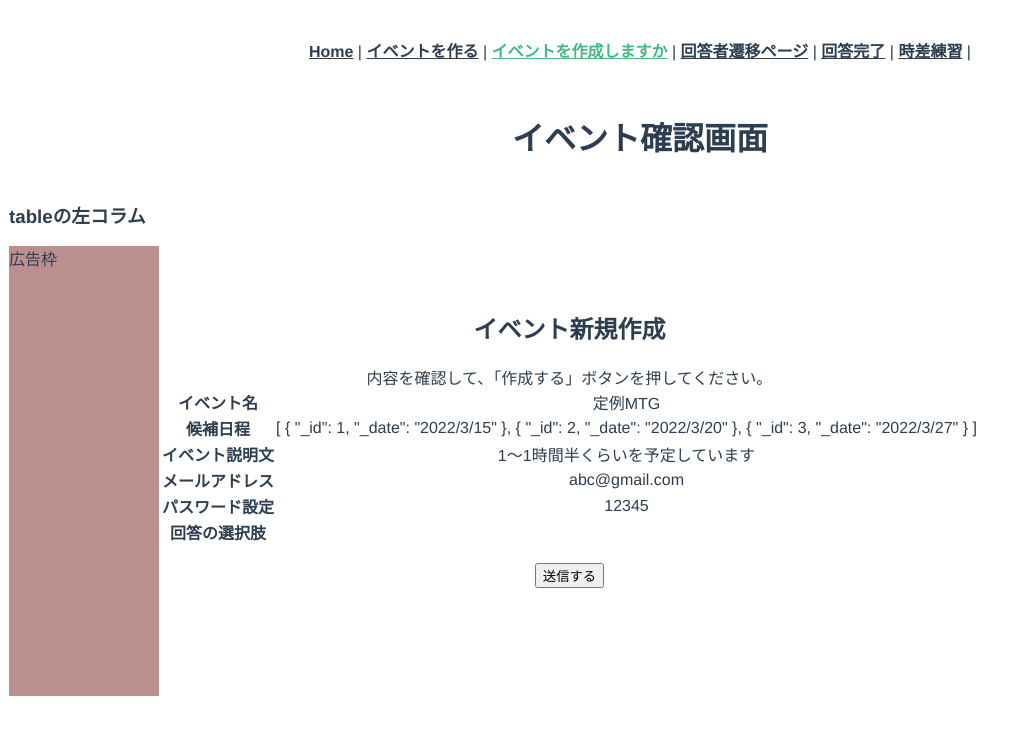
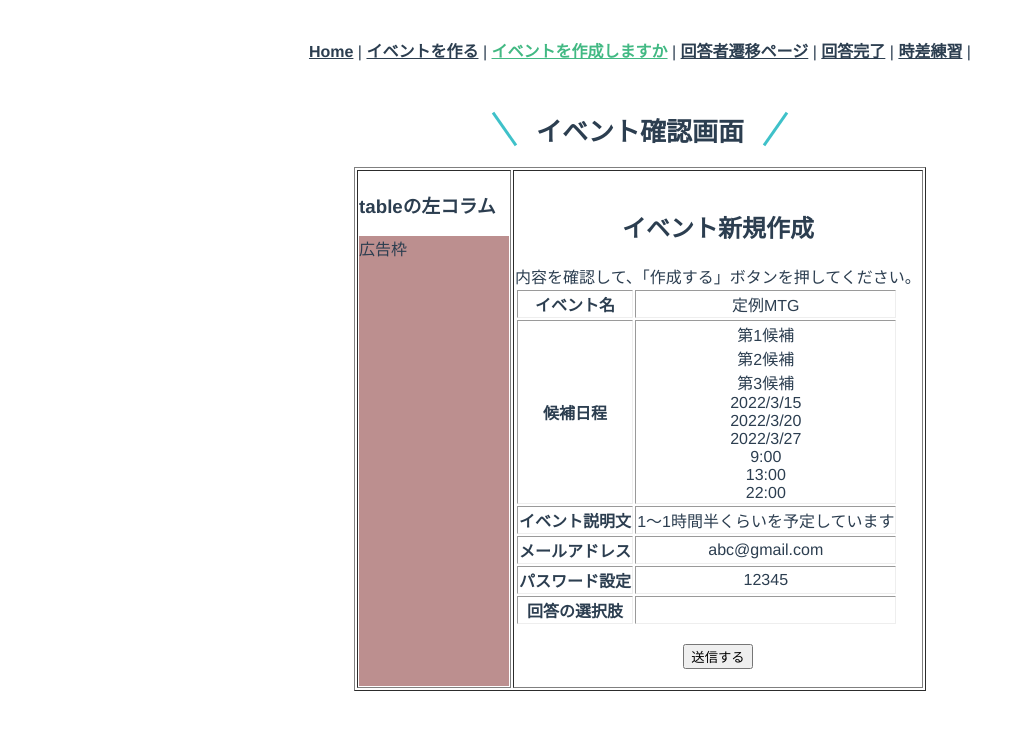
Before and after one commit to kanacoyn/arrangeapp, a Vue app: page /eventConfirm in a window 1280 px wide. Shown: the top 734 px of the page, without its empty margins (0-1030 px from the left). Built offline with nearby package versions, Linux system fonts and the light colour scheme.

Commit message:
vuex連携前のpush css調整終了

```diff
--- a/src/views/EventConfirm.vue
+++ b/src/views/EventConfirm.vue
@@ -2,7 +2,8 @@
   <div>
     <div class="top-wrapper">
       <div class="container">
-        <h1 class="page-title">イベント確認画面</h1>
+        <h1 class="heading04">イベント確認画面</h1>
+        <table class="layoutTable" border="1">
           <tbody id="main">
             <tr>
               <td id="leftSide">
@@ -14,37 +15,57 @@
                 <h2><span>イベント新規作成</span></h2>
                 <form action="create" name="inputform" method="post">
                   内容を確認して、「作成する」ボタンを押してください。
-                <tbody id="confirm">
+                  <tbody id="confirm" border="2">
                     <tr>
                       <th class="must">イベント名</th>
                       <td>
-                      {{ this.eventConfirm.eventName }}
+                        {{ this.eventInfo.eventName }}
                       </td>
                     </tr>
 
                     <tr>
                       <th class="must">候補日程</th>
-                    <td>{{ this.eventConfirm.date.date }}<br /></td>
+                      <td>
+                        <div>第1候補</div>
+                        <div>第2候補</div>
+                        <div>第3候補</div>
+
+                        <div
+                          class="datelist"
+                          v-for="date of eventInfo.date.date"
+                          v-bind:key="date.id"
+                        >
+                          <div>{{ date.date }}</div>
+                        </div>
+
+                        <div
+                          class="datelist date"
+                          v-for="time of eventInfo.date.dateTime"
+                          v-bind:key="time.id"
+                        >
+                          <div>{{ time.dateTime }}</div>
+                        </div>
+                      </td>
                     </tr>
 
                     <tr>
                       <th>イベント説明文</th>
-                    <td>{{ this.eventConfirm.description }}</td>
+                      <td>{{ this.eventInfo.description }}</td>
                     </tr>
 
                     <tr>
                       <th>メールアドレス</th>
-                    <td>{{ this.eventConfirm.email }}</td>
+                      <td>{{ this.eventInfo.email }}</td>
                     </tr>
 
                     <tr>
                       <th>パスワード設定</th>
-                    <td>{{ this.eventConfirm.password }}</td>
+                      <td>{{ this.eventInfo.password }}</td>
                     </tr>
 
                     <tr>
                       <th>回答の選択肢</th>
-                    <td>{{ this.eventConfirm.answerChoice }}</td>
+                      <td>{{ this.eventInfo.answerChoice }}</td>
                     </tr>
                   </tbody>
                   <br />
@@ -56,6 +77,7 @@
               </td>
             </tr>
           </tbody>
+        </table>
       </div>
     </div>
   </div>
@@ -65,11 +87,11 @@
 import { Component, Vue } from "vue-property-decorator";
 import { Event } from "@/types/event";
 import { EventDate } from "@/types/date";
-import { City } from "@/types/City";
+import { Date2 } from "@/types/Date2";
 
 @Component
 export default class XXXComponent extends Vue {
-  private eventConfirm = new Event(
+  private eventInfo = new Event(
     0,
     "",
     "",
@@ -79,20 +101,28 @@ export default class XXXComponent extends Vue {
     "",
     []
   );
-  private evntInfo = new Array<Event>();
+
+  private dateArray = new Array<Date2>();
+
   created(): void {
-    this.eventConfirm = this.$store.getters.getEvent;
-    console.log("テスト", this.$store.getters.getEvent);
-    console.log("テスト2", this.eventConfirm);
+    this.eventInfo = this.$store.getters.getEvent;
+
+    // 候補日程をgettersで取得する
+    this.dateArray = this.$store.getters.getDateList;
   }
 
   finishMakeEvent() {
-    this.$router.push("/finishMaking");
+    this.$router.push("/answerQuestions");
   }
 }
 </script>
 
 <style scoped>
+.layoutTable {
+  margin-left: auto;
+  margin-right: auto;
+}
+
 #leftSide {
   width: 150px;
   text-align: left;
@@ -105,6 +135,28 @@ export default class XXXComponent extends Vue {
   background: rosybrown;
 }
 
-#mainColumn {
+.heading04 {
+  display: flex;
+  justify-content: center;
+  align-items: center;
+  font-size: 26px;
+  text-align: center;
+}
+
+.heading04::before,
+.heading04::after {
+  content: "";
+  width: 3px;
+  height: 40px;
+  background-color: #3fc1c9;
+}
+
+.heading04::before {
+  margin-right: 30px;
+  transform: rotate(-35deg);
+}
+.heading04::after {
+  margin-left: 30px;
+  transform: rotate(35deg);
 }
 </style>
--- a/src/views/EventPractice.vue
+++ b/src/views/EventPractice.vue
@@ -1,14 +1,16 @@
 <template>
   <div class="container">
+       <h2 class="heading04"><span>イベント新規作成</span></h2>
     <table class="layoutTable" border="1">
       <tbody >
         <tr>
           <td id="leftside">
             <div class="calenderTitle">
-              <th id="title">日時調整</th>
+              <th id="title" class="heading01">日時調整</th>
+              <br />
               カレンダーの日付を選択すると、<br />「候補日程」に日付が入力されます
             </div>
-
+<br />
             第一候補：<input
               type="date"
               id="dateFirstChoice"
@@ -52,8 +54,10 @@
             <br />
             <br />
             <div class="timeZoneTitle">
-              <th id="title">海外との日時調整</th>
+              <th id="title" class="heading01">海外との日時調整</th><br />
+調整したい海外都市を選択することも可能です。<br />
               <div id="timeZone">
+                  <br />
                 <input
                   type="checkbox"
                   id="shanghai"
@@ -114,7 +118,7 @@
 
           <td id="mainColumn">
             <div class="mainbox">
-              <h2><span>イベント新規作成</span></h2>
+
               <form>
                 <div class="register">
                   <table width="100%">
@@ -252,9 +256,10 @@
           </td>
 
           <td id="rightside">
-                  <th id="title">海外の時差換算日時</th>
+                  <th id="title" class="heading01">海外の時差換算日時</th>
              <div class="flex">
   <div class="city1" v-show="showShanghai">
+      <div class="cityTitle">
             都市名
             {{timeZone1}}
 
@@ -301,8 +306,9 @@
               name="スケジュール"
               v-model="selectedTimeOption3"
             />
-            </div><br />
+            </div></div><br />
   <div class="city2" v-show="showNewyork">
+       <div class="cityTitle">
             都市名
             {{timeZone2}}
 
@@ -348,8 +354,8 @@
               name="スケジュール"
               v-model="selectedTimeOption3"
             />
-            </div><br />
-  <div class="city3" v-show="showLondon">
+            </div></div><br />
+  <div class="city3" v-show="showLondon"><div class="cityTitle">
             都市名
             {{timeZone3}}
 
@@ -395,8 +401,8 @@
               name="スケジュール"
               v-model="selectedTimeOption3"
             />
-            </div><br />
-  <div class="city4" v-show="showStokholm">
+            </div></div><br />
+  <div class="city4" v-show="showStokholm"><div class="cityTitle">
             都市名
             {{timeZone4}}
 
@@ -442,9 +448,9 @@
               name="スケジュール"
               v-model="selectedTimeOption3"
             />
-            </div><br />
+            </div></div><br />
 
-  <div class="city5" v-show="showJohannesburg">
+  <div class="city5" v-show="showJohannesburg"><div class="cityTitle">
             都市名
             {{timeZone5}}
 
@@ -493,6 +499,7 @@
             </div>
 
            </div>
+           </div>
           </td>
         </tr>
       </tbody>
@@ -537,11 +544,11 @@ export default class XXXComponent extends Vue {
   private selectedTimeOption2 ="";
   private selectedTimeOption3 ="";
   private eventIdIndex = 1;
-  private timeZone1 = [];
-  private timeZone2 = [];
-  private timeZone3 = [];
-  private timeZone4 = [];
-  private timeZone5 = [];
+  private timeZone1:string[] = [];
+  private timeZone2:string[] = [];
+  private timeZone3:string[] = [];
+  private timeZone4:string[] = [];
+  private timeZone5:string[] = [];
   private showShanghai=false;
   private showNewyork=false;
   private showLondon=false;
@@ -621,7 +628,6 @@ export default class XXXComponent extends Vue {
     if (existError === true) {
       return; //処理終了のreturn
     }
-
     this.$router.push("/eventConfirm");
   }
 
@@ -644,7 +650,6 @@ selectShanghai():void{
 this.showShanghai=true;
 this.timeZone1=["上海"];
 }
-
 selectNewyork():void{
 this.showNewyork=true;
 this.timeZone2=["ニューヨーク"];
@@ -670,12 +675,11 @@ this.timeZone5=["ヨハネスブルグ"];
 </script>
 
 <style scoped>
+.layoutTable{
+    margin-left:auto;margin-right:auto;
+}
 .error {
   color: red;
-}
-
-#title {
-  width: 150px;
 }
 
 .mainbox td{
@@ -684,6 +688,38 @@ text-align: left;
 .mainbox th{
 text-align: top;
 }
+/* h2のタイトル用 */
+.heading04 {
+	display: flex;
+	justify-content: center;
+	align-items: center;
+	font-size: 26px;
+	text-align: center;
+}
 
+.heading04::before,
+.heading04::after {
+	content: '';
+	width: 3px;
+	height: 40px;
+	background-color: #3fc1c9;
+}
+
+.heading04::before {
+	margin-right: 30px;
+	transform: rotate(-35deg)
+}
+.heading04::after {
+	margin-left: 30px;
+	transform: rotate(35deg)
+}
+/* h2のタイトル用 */
+
+/* サブタイトルの色 */
+.heading01 {
+	display: inline;
+	font-size: 20px;
+	background-image: linear-gradient(rgba(0,0,0,0) 70%, #3fc1c9 70%);
+}
 
 </style>
```
Lines whose indentation alone changed are shown as unchanged.
